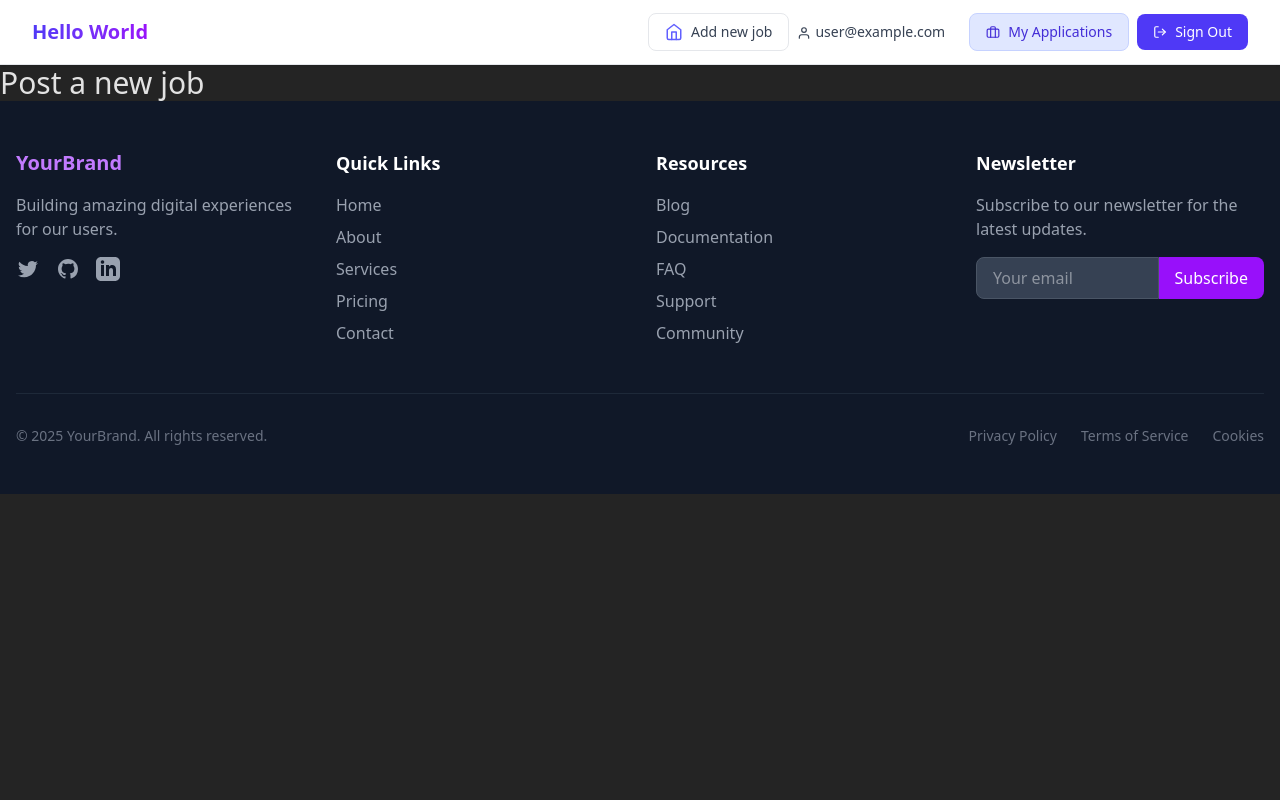
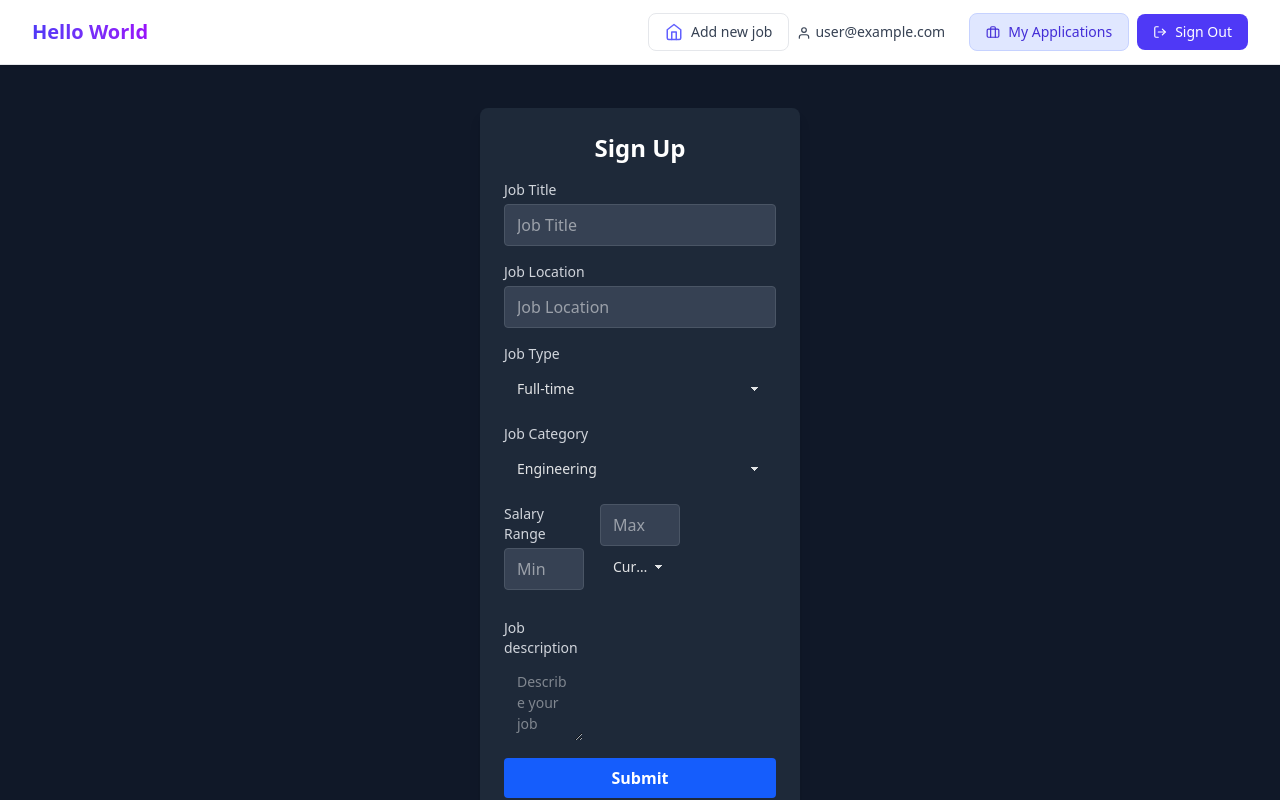
Before and after one commit to antnose/Programming-Hero-Module-58-59--Recap-1-, a React (Vite) app in the folder client/: page /addJob in a window 1280 px wide. Shown: the top 800 px of the page. Built offline with nearby package versions, Linux system fonts and the light colour scheme; no server answers; sample sign-in values are in the browser's storage.

Commit message:
complete 11.13min of video 59_5-2

```diff
--- a/client/src/pages/AddJob/AddJob.jsx
+++ b/client/src/pages/AddJob/AddJob.jsx
@@ -3,7 +3,119 @@ import React from "react";
 const AddJob = () => {
   return (
     <div>
-      <h className="text-3xl">Post a new job</h>
+      <div className="min-h-screen flex items-center justify-center bg-gray-900">
+        <form className="bg-gray-800 p-6 rounded-lg shadow-lg w-80">
+          <h2 className="text-white text-2xl font-bold mb-4 text-center">
+            Sign Up
+          </h2>
+
+          {/* Job Title */}
+          <div className="mb-4">
+            <label className="block text-gray-300 text-sm font-medium mb-1">
+              Job Title
+            </label>
+            <input
+              type="text"
+              placeholder="Job Title"
+              className="w-full px-3 py-2 bg-gray-700 text-white border border-gray-600 rounded focus:outline-none focus:ring-2 focus:ring-blue-500"
+            />
+          </div>
+
+          {/* Job Location */}
+          <div className="mb-4">
+            <label className="block text-gray-300 text-sm font-medium mb-1">
+              Job Location
+            </label>
+            <input
+              type="text"
+              placeholder="Job Location"
+              className="w-full px-3 py-2 bg-gray-700 text-white border border-gray-600 rounded focus:outline-none focus:ring-2 focus:ring-blue-500"
+            />
+          </div>
+
+          {/* Job Type */}
+          <div className="mb-4">
+            <label className="block text-gray-300 text-sm font-medium mb-1">
+              Job Type
+            </label>
+            <select defaultValue="Pick a font" className="select select-ghost">
+              <option disabled={true}>Pick the job type</option>
+              <option>Full-time</option>
+              <option>Intern</option>
+              <option>Part-time</option>
+            </select>
+          </div>
+
+          {/* Job Category */}
+          <div className="mb-4">
+            <label className="block text-gray-300 text-sm font-medium mb-1">
+              Job Category
+            </label>
+            <select defaultValue="Pick a font" className="select select-ghost">
+              <option disabled={true}>Pick the job field</option>
+              <option>Engineering</option>
+              <option>Marketing</option>
+              <option>Designer</option>
+              <option>UI/UX</option>
+            </select>
+          </div>
+
+          {/* Salary Range */}
+          <div className="grid grid-cols-1 lg:grid-cols-3 gap-4">
+            {/* Salary min */}
+            <div className="mb-4">
+              <label className="block text-gray-300 text-sm font-medium mb-1">
+                Salary Range
+              </label>
+              <input
+                type="text"
+                placeholder="Min"
+                className="w-full px-3 py-2 bg-gray-700 text-white border border-gray-600 rounded focus:outline-none focus:ring-2 focus:ring-blue-500"
+              />
+            </div>
+
+            {/* Salary max */}
+            <div className="mb-4">
+              <input
+                type="text"
+                placeholder="Max"
+                className="w-full px-3 py-2 bg-gray-700 text-white border border-gray-600 rounded focus:outline-none focus:ring-2 focus:ring-blue-500"
+              />
+
+              {/* It's salary Currency */}
+              <div className="mb-4">
+                <select defaultValue="Currency" className="select select-ghost">
+                  <option disabled={true}>Currency</option>
+                  <option>BDT</option>
+                  <option>USD</option>
+                  <option>INR</option>
+                  <option>MYR</option>
+                </select>
+              </div>
+            </div>
+          </div>
+
+          {/* Job Description */}
+          <div className="grid grid-cols-1 lg:grid-cols-3 gap-4">
+            <div className="mb-4">
+              <label className="block text-gray-300 text-sm font-medium mb-1">
+                Job description
+              </label>
+              <textarea
+                name="description"
+                className="textarea textarea-ghost"
+                placeholder="Describe your job"
+              ></textarea>
+            </div>
+          </div>
+          <button
+            type="submit"
+            className="w-full bg-blue-600 hover:bg-blue-700 text-white font-bold py-2 px-4 rounded transition duration-200"
+          >
+            Submit
+          </button>
+        </form>
+      </div>
     </div>
   );
 };
```
